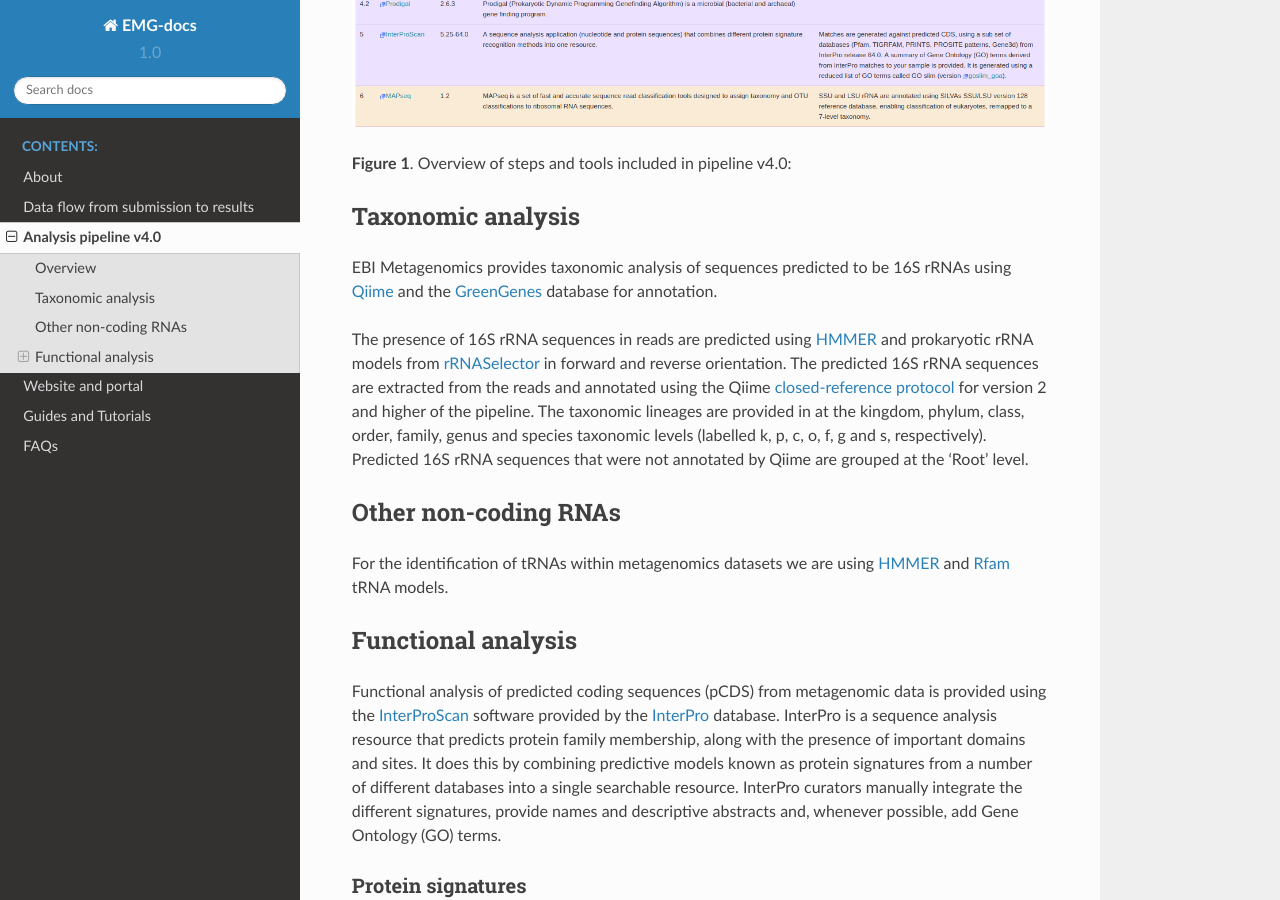
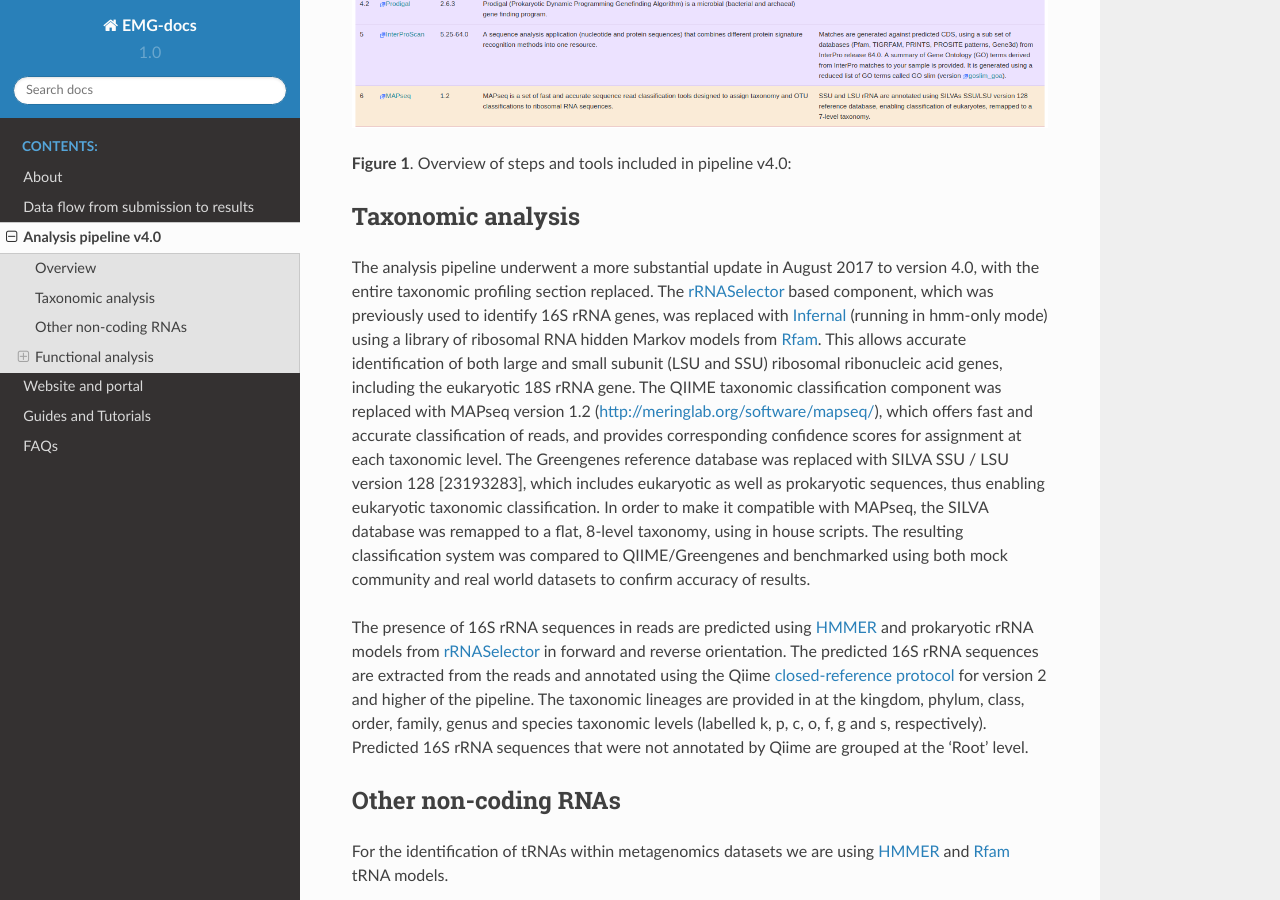
Before and after one commit to EBI-Metagenomics/EMG-docs, a Sphinx documentation site: the page built from docs/analysis.rst, in a window 1280 px wide and 900 px high, scrolled down 961 px. Built offline with Sphinx 7.4.7 and the Read the Docs theme 2.0.0, drawn with Linux system fonts in a browser that asks for light colours.

Commit message:
Update analysis.rst

```diff
--- a/docs/analysis.rst
+++ b/docs/analysis.rst
@@ -25,14 +25,14 @@ Figure 1 gives you a visual overview of the main steps and tools included in thi
 ------------------
 Taxonomic analysis
 ------------------
-EBI Metagenomics provides taxonomic analysis of sequences predicted to be 16S rRNAs using `Qiime <http://qiime.org/>`_ and the `GreenGenes <http://greengenes.secondgenome.com/>`_ database for annotation.
+The analysis pipeline underwent a more substantial update in August 2017 to version 4.0, with the entire taxonomic profiling section replaced. The `rRNASelector <http://europepmc.org/abstract/MED/21887657>`_ based component, which was previously used to identify 16S rRNA genes, was replaced with `Infernal <http://europepmc.org/abstract/MED/24008419>`_ (running in hmm-only mode) using a library of ribosomal RNA hidden Markov models from `Rfam <http://europepmc.org/articles/PMC4383904>`_. This allows accurate identification of both large and small subunit (LSU and SSU) ribosomal ribonucleic acid genes, including the eukaryotic 18S rRNA gene. The QIIME taxonomic classification component was replaced with MAPseq version 1.2 (http://meringlab.org/software/mapseq/), which offers fast and accurate classification of reads, and provides corresponding confidence scores for assignment at each taxonomic level. The Greengenes reference database was replaced with SILVA SSU / LSU version 128 [23193283], which includes eukaryotic as well as prokaryotic sequences, thus enabling eukaryotic taxonomic classification. In order to make it compatible with MAPseq, the SILVA database was remapped to a flat, 8-level taxonomy, using in house scripts. The resulting classification system was compared to QIIME/Greengenes and benchmarked using both mock community and real world datasets to confirm accuracy of results.
 
 The presence of 16S rRNA sequences in reads are predicted using `HMMER <http://www.hmmer.org>`_ and prokaryotic rRNA models from `rRNASelector <https://www.ncbi.nlm.nih.gov/pubmed/21887657>`_ in forward and reverse orientation. The predicted 16S rRNA sequences are extracted from the reads and annotated using the Qiime `closed-reference protocol <http://qiime.org/tutorials/otu_picking.html>`_ for version 2 and higher of the pipeline. The taxonomic lineages are provided in at the kingdom, phylum, class, order, family, genus and species taxonomic levels (labelled k, p, c, o, f, g and s, respectively). Predicted 16S rRNA sequences that were not annotated by Qiime are grouped at the ‘Root’ level.
 
 ---------------------
 Other non-coding RNAs
 ---------------------
-For the identification of tRNAs within metagenomics datasets we are using `HMMER <http://www.hmmer.org>`_ and `Rfam <http://rfam.xfam.org/>`_ tRNA models.
+For the identification of tRNAs within metagenomics datasets we are using `HMMER <http://www.hmmer.org>`_ and `Rfam <http://europepmc.org/articles/PMC4383904>`_ tRNA models.
 
 -------------------
 Functional analysis
```
